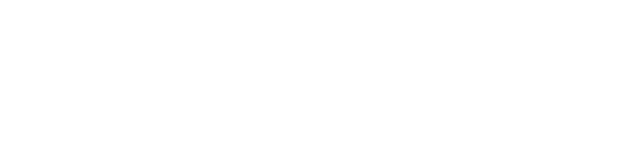
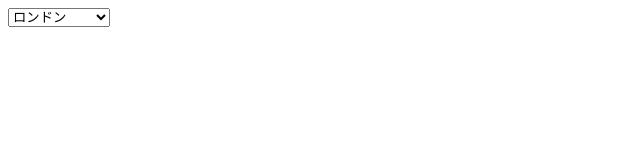
Before and after one commit to fjsho/codegym-js, a plain HTML site: page js-challenge/weather-api/index.html in a window 1280 px wide. Shown: the whole page, without its empty margins (0-640 px from the left). Drawn offline with Linux system fonts and the light colour scheme.

Commit message:
【add】htmlに都市プルダウンを追加

```diff
--- a/js-challenge/weather-api/index.html
+++ b/js-challenge/weather-api/index.html
@@ -7,6 +7,13 @@
 </head>
 
 <body>
+    <select name="weather" id="weather">
+        <option value="ロンドン">ロンドン</option>
+        <option value="東京">東京</option>
+        <option value="パリ">パリ</option>
+        <option value="ニューヨーク">ニューヨーク</option>
+        <option value="インドネシア">インドネシア</option>
+    </select>
 </body>
 
 </html>
```
